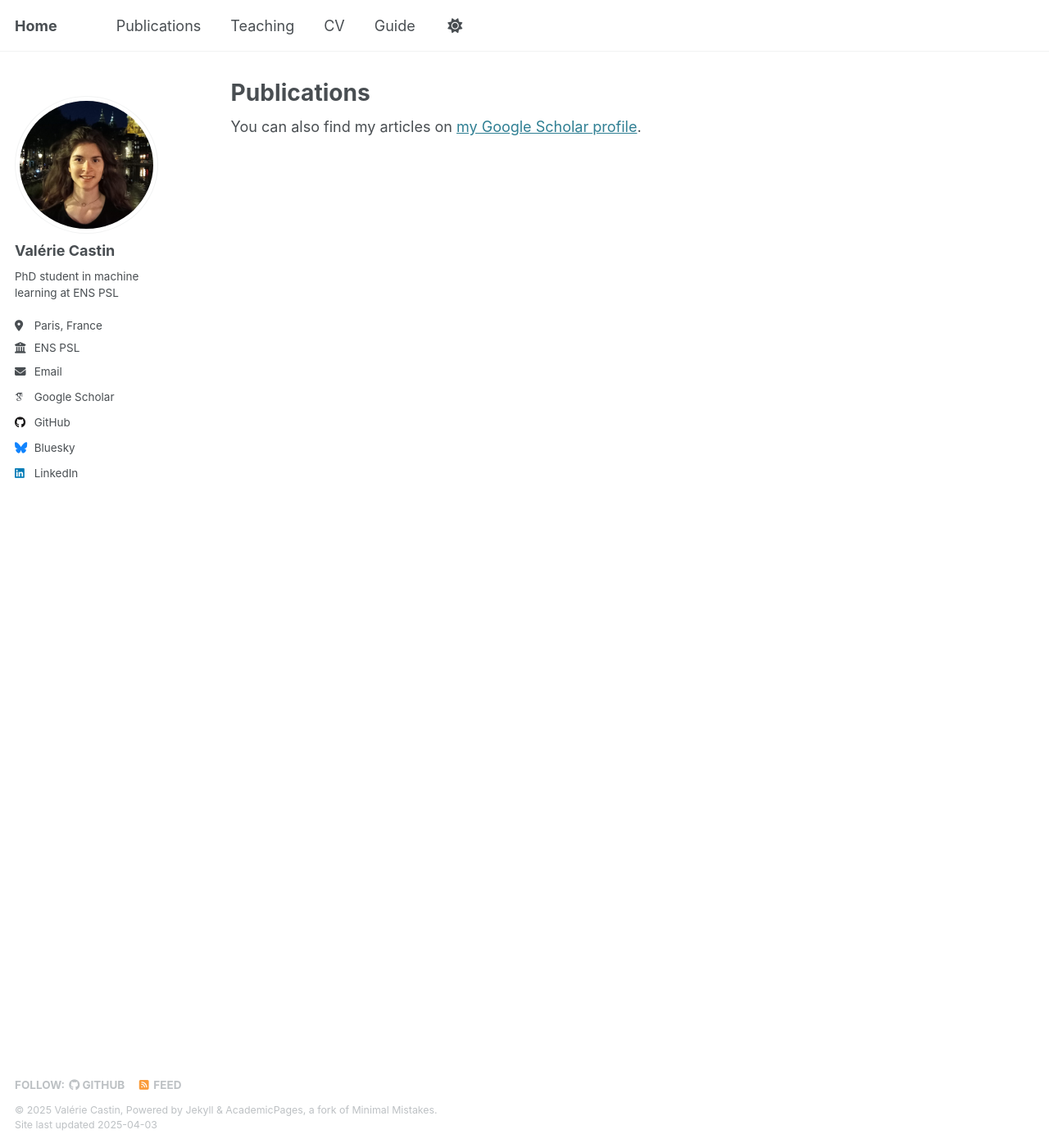
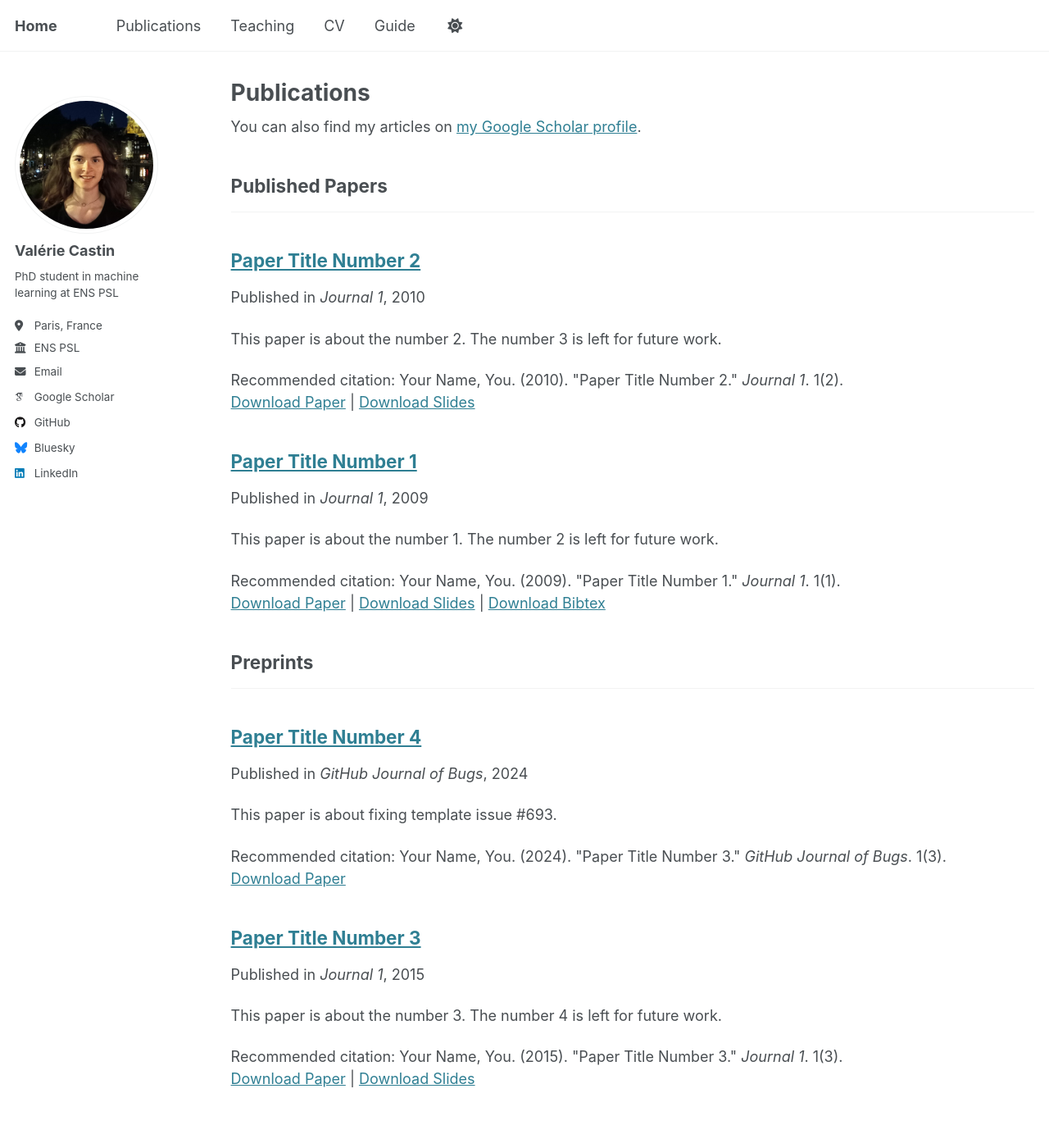
Before and after one commit to vcastin/vcastin.github.io, a Jekyll site: the page built from _pages/publications.html, in a window 1280 px wide and 1400 px high. Shown: the whole window at 82% size. Built offline with Jekyll 4.4.1, drawn with Linux system fonts in a browser that asks for light colours; some web fonts are replaced.

Commit message:
test publications

```diff
--- a/_publications/2009-10-01-paper-title-number-1.md
+++ b/_publications/2009-10-01-paper-title-number-1.md
@@ -1,7 +1,7 @@
 ---
 title: "Paper Title Number 1"
 collection: publications
-category: manuscripts
+category: published
 permalink: /publication/2009-10-01-paper-title-number-1
 excerpt: 'This paper is about the number 1. The number 2 is left for future work.'
 date: 2009-10-01
--- a/_publications/2010-10-01-paper-title-number-2.md
+++ b/_publications/2010-10-01-paper-title-number-2.md
@@ -1,7 +1,7 @@
 ---
 title: "Paper Title Number 2"
 collection: publications
-category: manuscripts
+category: published
 permalink: /publication/2010-10-01-paper-title-number-2
 excerpt: 'This paper is about the number 2. The number 3 is left for future work.'
 date: 2010-10-01
--- a/_publications/2015-10-01-paper-title-number-3.md
+++ b/_publications/2015-10-01-paper-title-number-3.md
@@ -1,7 +1,7 @@
 ---
 title: "Paper Title Number 3"
 collection: publications
-category: manuscripts
+category: preprints
 permalink: /publication/2015-10-01-paper-title-number-3
 excerpt: 'This paper is about the number 3. The number 4 is left for future work.'
 date: 2015-10-01
--- a/_publications/2024-02-17-paper-title-number-4.md
+++ b/_publications/2024-02-17-paper-title-number-4.md
@@ -1,7 +1,7 @@
 ---
 title: "Paper Title Number 4"
 collection: publications
-category: conferences
+category: preprints
 permalink: /publication/2024-02-17-paper-title-number-4
 excerpt: 'This paper is about fixing template issue #693.'
 date: 2024-02-17
```
